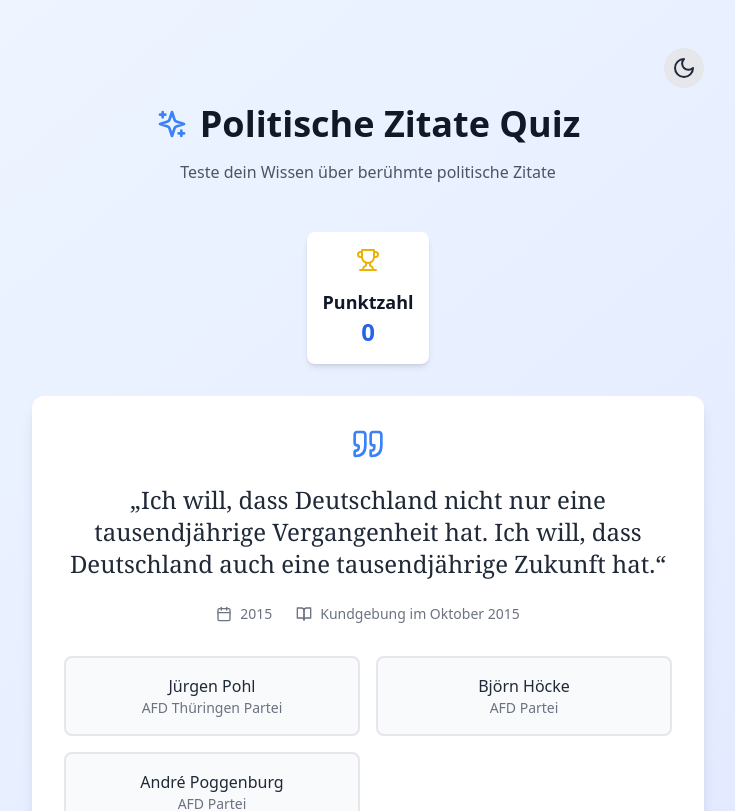
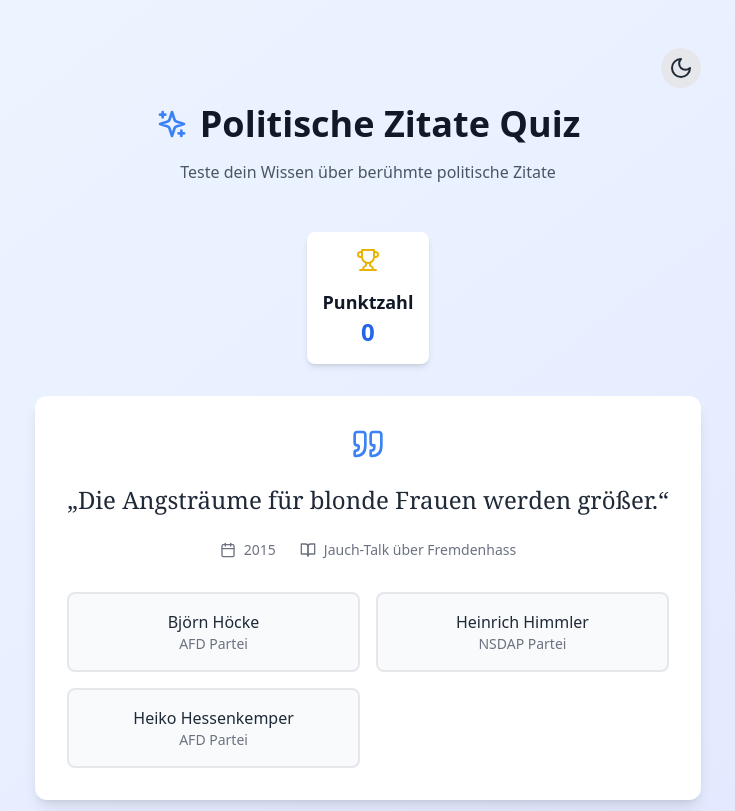
Before and after one commit to Zzackllack/Politk-Projekt, a React (Vite) app: page / in a window 1280 px wide. Shown: the top 811 px of the page, without its empty margins (272-1007 px from the left). Built offline with nearby package versions, Linux system fonts and the light colour scheme.

Commit message:
Add new quotes and authors from AFD and NSDAP parties to the quotes dataset

```diff
--- a/src/data/quotes.ts
+++ b/src/data/quotes.ts
@@ -46,6 +46,114 @@ export const quotes: Quote[] = [
     context: "Als Antwort auf Otto Wels",
     source: "Archiv der Gegenwart",
   },
+  {
+    id: 6,
+    text: "„Wir müssen die Printmedien und den öffentlich-rechtlichen Propagandaapparat angreifen und abschaffen.“",
+    author: "Heiko Hessenkemper",
+    party: "AFD",
+    year: 2017,
+    context: "Plädierte für einen Sitz im Bundesvorstand",
+    source: "Vice",
+  },
+  {
+    id: 7,
+    text: "„Das große Problem ist, dass man Hitler als das absolut Böse darstellt.“",
+    author: "Björn Höcke",
+    party: "AFD",
+    year: 2017,
+    context: "Kritik gegenüber dem „Wall Street Journal“",
+    source: "Welt",
+  },
+  {
+    id: 8,
+    text: "„Ein Student, der es nicht für nötig hält, sich in die Reihen der politischen Soldaten ... einzugliedern, soll künftig nicht mehr wert sein, an der Universität ... zu studieren.“",
+    author: "Wilhelm Krüger",
+    party: "NSDAP",
+    year: 1937,
+    context: "Rektor der Berliner Universität",
+    source: "Freiburg-schwarzwald",
+  },
+  {
+    id: 9,
+    text: "„Ich möchte, dass ihr euch im Dienst verzehrt. Ich möchte euch als neue Preußen.“",
+    author: "Björn Höcke",
+    party: "AFD",
+    year: 2017,
+    context: "Hetzkampagne in Dresden",
+    source: "Zeit",
+  },
+  {
+    id: 10,
+    text: "„Die Angsträume für blonde Frauen werden größer.“",
+    author: "Björn Höcke",
+    party: "AFD",
+    year: 2015,
+    context: "Jauch-Talk über Fremdenhass",
+    source: "Spiegel",
+  },
+  {
+    id: 11,
+    text: "„Hier ist eine Bedrohung ... des europäischen Kontinents gegeben, die alle bisherigen Gefahren des Abendlandes weit in den Schatten stellt.“",
+    author: "Joseph Goebbels",
+    party: "NSDAP",
+    year: 1943,
+    context: "Sportpalast Rede",
+    source: "Stern - 2002",
+  },
+  {
+    id: 12,
+    text: "„Die Rettung der Nation muss man da beginnen, wo der Verfall seinen Anfang nahm.“",
+    author: "Adolf Hitler",
+    party: "NSDAP",
+    year: 1925,
+    context: "„Mein Kampf“ (1925/1926)",
+    source: "Vice Media",
+  },
+  {
+    id: 13,
+    text: "„Die deutsche Sprache mit ihrer langen Geschichte und Entwicklung gehört allein dem deutschen Volk!“",
+    author: "André Poggenburg",
+    party: "AFD",
+    year: 2015,
+    context: "Ansprache im Landesverband Sachsen-Anhalt",
+    source: "Mitteldeutsche Zeitung",
+  },
+  {
+    id: 14,
+    text: "„Das Gewissen ist eine jüdische Erfindung“",
+    author: "Adolf Hitler",
+    party: "NSDAP",
+    year: 1937,
+    context: "Tischrede",
+    source: "Welt - 2001",
+  },
+  {
+    id: 15,
+    text: "„Was für ein Glück für die Regierenden, daß die Menschen nicht denken!“",
+    author: "Adolf Hitler",
+    party: "NSDAP",
+    year: 1942,
+    context: "In der Wolfsschanze im Führer-Hauptquartier",
+    source: "Monologe im Führer-Hauptquartier 1941-1944",
+  },
+  {
+    id: 16,
+    text: "„Der nordische Mensch mit seinen hellen siegreichen Augen ist der Schmuck der Erde.“",
+    author: "Heinrich Himmler",
+    party: "NSDAP",
+    year: 1942,
+    context: "Unbekannt",
+    source: "Spiegel - 1997",
+  },
+  {
+    id: 17,
+    text: "„Nur der ist zur Kritik berechtigt, der eine Aufgabe besser lösen kann.“",
+    author: "Adolf Hitler",
+    party: "NSDAP",
+    year: 1934,
+    context: "Rede am 1. Mai 1934 in Berlin",
+    source: "Spiegel",
+  },
 ];
 
 export const choices: Choice[] = [
@@ -62,15 +170,19 @@ export const choices: Choice[] = [
     party: "AFD",
   },
   {
-    name: "Barack Obama",
-    party: "Democratic",
+    name: "Heiko Hessenkemper",
+    party: "AFD",
   },
   {
-    name: "Donald Trump",
-    party: "Republican",
+    name: "Wilhelm Krüger",
+    party: "NSDAP",
   },
   {
-    name: "George W. Bush",
-    party: "Republican",
+    name: "Joseph Goebbels",
+    party: "NSDAP",
+  },
+  {
+    name: "Heinrich Himmler",
+    party: "NSDAP",
   },
 ];
```
